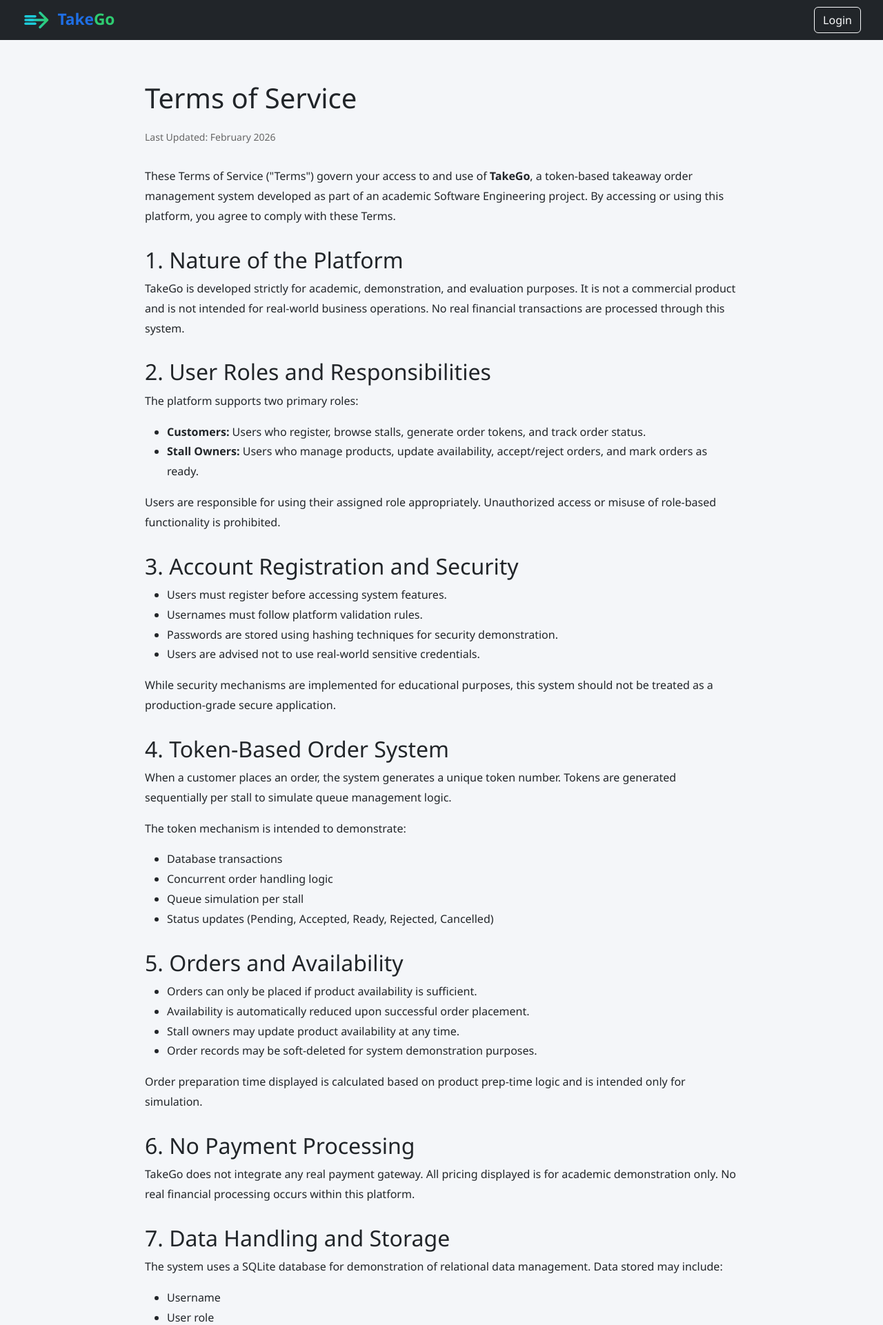
After one commit to rehan0solkar/takego, a Flask app: page /terms in a window 1280 px wide. The commit adds this page. Shown: the top 1921 px of the page at 69% size. Run offline with Flask 3, Linux system fonts and the light colour scheme.

Commit message:
docker + fixes

```diff
--- a/app.py
+++ b/app.py
@@ -47,6 +47,7 @@ def current_user():
         elif "user_id" in user:
             user["user"] = user["user_id"]
     return user
+
 #Eta timer
 def apply_eta_queue(orders):
     now = datetime.now(timezone.utc)
@@ -119,6 +120,18 @@ def get_db():
 def home():
     return render_template("home.html")
 
+@app.route("/privacy")
+def privacy():
+    return render_template("privacy.html")
+
+@app.route("/terms")
+def terms():
+    return render_template("terms.html")
+
+@app.route("/help")
+def support():
+    return render_template("support.html")
+
 @app.context_processor
 def inject_current_user():
     return dict(current_user=current_user)
@@ -129,7 +142,7 @@ def login():
     if request.method == "GET":
         return render_template("login.html")
 
-    username = request.form.get("username")
+    username = request.form["username"].strip().lower()
     password = request.form.get("password")
 
     if not username or not password:
@@ -137,7 +150,7 @@ def login():
 
     db = get_db()
     user = db.execute(
-        "SELECT * FROM users WHERE username=?",
+        "SELECT * FROM users WHERE TRIM(username) = ?",
         (username,)
     ).fetchone()
     db.close()
@@ -182,7 +195,7 @@ def register_owner():
     username = request.form.get("username")
     password = hash_pw(request.form.get("password"))
     stall_name = request.form.get("stall_name")
-    product_name = request.form.get("product_name")
+    product_name = request.form.get("product_name", "").strip()
 
     try:
         price = int(request.form.get("price", 0))
@@ -283,9 +296,6 @@ def register_customer():
 # ================= CUSTOMER =================
 @app.route("/customer")
 def customer():
-    user = current_user()
-    if not user or user["role"] != "customer":
-        return redirect("/login")
     db = get_db()
     stalls = db.execute("""
         SELECT id, stall_name
@@ -297,9 +307,6 @@ def customer():
 # STALL PRODUCTS
 @app.route("/stall/<int:stall_id>")
 def stall_products(stall_id):
-    user = current_user()
-    if not user or user["role"] != "customer":
-        return redirect("/login")
     db = get_db()
     products = db.execute("""
         SELECT id, product_name, price, prep_time, availability, image
@@ -342,12 +349,15 @@ def add_product():
     if not user or user["role"] != "owner":
         return redirect("/login")
 
-    name = request.form.get("product_name")
+    name = request.form.get("product_name", "").strip()
     price = int(request.form.get("price", 0))
     prep = int(request.form.get("prep_time", 0))
     avail = int(request.form.get("availability", 0))
 
     if not name or price <= 0 or prep <= 0 or avail <= 0:
+        return redirect("/owner")
+    if not name:
+        flash("Product name is required.")
         return redirect("/owner")
 
     image_name = None
@@ -384,9 +394,7 @@ def add_product():
 def generate_token():
     user = current_user()
     if not user or user["role"] != "customer":
-        flash("Please login first", "error")
-        return jsonify(success=False)
-
+        return jsonify({"error": "login_required"})
 
     product_id = request.form.get("product_id")
     quantity = int(request.form.get("quantity", 1))
@@ -403,13 +411,11 @@ def generate_token():
 
         if not product:
             db.rollback()
-            flash("Product not found", "error")
-            return jsonify(success=False)
+            return jsonify({"error": "product_not_found"})
 
         if product["availability"] < quantity:
             db.rollback()
-            flash("Not enough quantity available", "error")
-            return jsonify(success=False)
+            return jsonify({"error": "not_enough_quantity"})
 
         token = db.execute("""
             SELECT COALESCE(MAX(token),0)+1
@@ -472,7 +478,7 @@ LEFT JOIN order_items oi ON oi.order_id = o.id
 LEFT JOIN products p ON p.id = oi.product_id
     JOIN stalls s ON o.stall_id = s.id
     WHERE s.owner_id = ?
-    AND o.is_deleted = 0;
+    AND o.is_deleted = 0
     AND o.status IN ('pending','accepted','rejected','ready','cancelled')
 GROUP BY
         o.id
@@ -528,7 +534,7 @@ LEFT JOIN order_items oi ON oi.order_id = o.id
 LEFT JOIN products p ON p.id = oi.product_id
     JOIN stalls s ON o.stall_id = s.id
     WHERE s.owner_id = ?
-    AND o.is_deleted = 0;
+    AND o.is_deleted = 0
     AND o.status IN ('pending','accepted','rejected','ready','cancelled')
 GROUP BY
         o.id
@@ -651,7 +657,6 @@ def order_history():
     LEFT JOIN order_items oi ON oi.order_id = o.id
     LEFT JOIN products p ON p.id = oi.product_id
     WHERE o.customer_id = ?
-    AND o.is_deleted = 1;
     GROUP BY
         o.id
 ORDER BY
@@ -716,10 +721,13 @@ def update_product(pid):
         return render_template("edit_product.html", p=product)
 
     # POST
-    product_name = request.form.get("product_name")
+    product_name = request.form.get("product_name", "").strip()
     price = int(request.form.get("price", 0))
     prep_time = int(request.form.get("prep_time", 0))
     availability = int(request.form.get("availability", 0))
+    if not product_name:
+        flash("Product name is required.")
+        return redirect("/owner")
 
     db.execute("""
         UPDATE products
@@ -860,7 +868,7 @@ def clear_orders():
         FROM stalls s
         WHERE s.owner_id = ?
     )
-    AND status  NOT IN ('pending', 'accepted')
+    AND status NOT IN ('pending', 'accepted')
     AND is_deleted = 0
 """, (user["id"],))
 
--- a/static/css/main.css
+++ b/static/css/main.css
@@ -239,3 +265,30 @@ body {
   text-align: center;
   background: rgb(27, 22, 78);
 }
+
+.legal-container {
+    max-width: 900px;
+    margin: 60px auto;
+    padding: 0 20px;
+    line-height: 1.8;
+}
+
+.legal-container h1 {
+    margin-bottom: 20px;
+}
+
+.legal-container h2 {
+    margin-top: 30px;
+}
+
+.last-updated {
+    font-size: 14px;
+    color: #666;
+    margin-bottom: 30px;
+}
+
+@media (max-width: 768px) {
+    .legal-container {
+        margin: 40px auto;
+    }
+}
--- a/templates/base.html
+++ b/templates/base.html
@@ -2,6 +2,7 @@
 <html lang="en">
 <head>
   <meta charset="UTF-8">
+  <meta name="viewport" content="width=device-width, initial-scale=1.0">
   <title>{% block title %}TakeGo{% endblock %}</title>
   <link href="https://cdn.jsdelivr.net/npm/bootstrap@5.3.2/dist/css/bootstrap.min.css" rel="stylesheet">
   <link rel="stylesheet" href="{{ url_for('static', filename='css/main.css') }}">
--- a/templates/home.html
+++ b/templates/home.html
@@ -2,6 +2,7 @@
 <html lang="en">
 <head>
     <meta charset="UTF-8">
+    <meta name="viewport" content="width=device-width, initial-scale=1.0">
     <title>Home</title>
     <link href="https://cdn.jsdelivr.net/npm/bootstrap@5.3.2/dist/css/bootstrap.min.css" rel="stylesheet">
     <link href="/static/css/main.css" rel="stylesheet">
--- a/templates/layout.html
+++ b/templates/layout.html
@@ -2,8 +2,8 @@
 <html lang="en">
 <head>
     <meta charset="UTF-8">
+    <meta name="viewport" content="width=device-width, initial-scale=1.0">
     <title>{% block title %}Canteen System{% endblock %}</title>
-
     <link rel="stylesheet" href="{{ url_for('static', filename='common.css') }}">
 </head>
 <body>
--- a/templates/login.html
+++ b/templates/login.html
@@ -2,6 +2,7 @@
 <html lang="en">
 <head>
     <meta charset="UTF-8">
+    <meta name="viewport" content="width=device-width, initial-scale=1.0">
     <title>Login | Canteen System</title>
     <link href="https://cdn.jsdelivr.net/npm/bootstrap@5.3.2/dist/css/bootstrap.min.css" rel="stylesheet">
     <link href="/static/css/auth.css" rel="stylesheet">
--- a/templates/owner.html
+++ b/templates/owner.html
@@ -3,7 +3,6 @@
 <head>
     <meta charset="UTF-8">
     <title>Owner Dashboard</title>
-
     <meta name="viewport" content="width=device-width, initial-scale=1">
     <link rel="stylesheet" href="{{ url_for('static', filename='common.css') }}">
 </head>
--- /dev/null
+++ b/templates/terms.html
@@ -0,0 +1,170 @@
+<!DOCTYPE html>
+<html lang="en">
+<head>
+    <meta charset="UTF-8">
+    <meta name="viewport" content="width=device-width, initial-scale=1.0">
+    <title>Terms of Service | TakeGo</title>
+    <link href="https://cdn.jsdelivr.net/npm/bootstrap@5.3.2/dist/css/bootstrap.min.css" rel="stylesheet">
+    <link href="/static/css/main.css" rel="stylesheet">
+</head>
+<body>
+<nav class="navbar navbar-expand-lg navbar-dark bg-dark px-4">
+{% extends "base.html" %}
+{% block content %}
+    <div class="ms-auto">
+        <a href="/login" class="btn btn-outline-light me-2">Login</a>
+    </div>
+</nav>
+
+<section class="legal-container">
+
+    <h1>Terms of Service</h1>
+    <p class="last-updated">Last Updated: February 2026</p>
+
+    <p>
+        These Terms of Service ("Terms") govern your access to and use of
+        <strong>TakeGo</strong>, a token-based takeaway order management system
+        developed as part of an academic Software Engineering project.
+        By accessing or using this platform, you agree to comply with these Terms.
+    </p>
+
+    <h2>1. Nature of the Platform</h2>
+    <p>
+        TakeGo is developed strictly for academic, demonstration, and evaluation purposes.
+        It is not a commercial product and is not intended for real-world business operations.
+        No real financial transactions are processed through this system.
+    </p>
+
+    <h2>2. User Roles and Responsibilities</h2>
+    <p>The platform supports two primary roles:</p>
+    <ul>
+        <li>
+            <strong>Customers:</strong> Users who register, browse stalls,
+            generate order tokens, and track order status.
+        </li>
+        <li>
+            <strong>Stall Owners:</strong> Users who manage products,
+            update availability, accept/reject orders, and mark orders as ready.
+        </li>
+    </ul>
+
+    <p>
+        Users are responsible for using their assigned role appropriately.
+        Unauthorized access or misuse of role-based functionality is prohibited.
+    </p>
+
+    <h2>3. Account Registration and Security</h2>
+    <ul>
+        <li>Users must register before accessing system features.</li>
+        <li>Usernames must follow platform validation rules.</li>
+        <li>Passwords are stored using hashing techniques for security demonstration.</li>
+        <li>Users are advised not to use real-world sensitive credentials.</li>
+    </ul>
+
+    <p>
+        While security mechanisms are implemented for educational purposes,
+        this system should not be treated as a production-grade secure application.
+    </p>
+
+    <h2>4. Token-Based Order System</h2>
+    <p>
+        When a customer places an order, the system generates a unique token number.
+        Tokens are generated sequentially per stall to simulate queue management logic.
+    </p>
+
+    <p>
+        The token mechanism is intended to demonstrate:
+    </p>
+    <ul>
+        <li>Database transactions</li>
+        <li>Concurrent order handling logic</li>
+        <li>Queue simulation per stall</li>
+        <li>Status updates (Pending, Accepted, Ready, Rejected, Cancelled)</li>
+    </ul>
+
+    <h2>5. Orders and Availability</h2>
+    <ul>
+        <li>Orders can only be placed if product availability is sufficient.</li>
+        <li>Availability is automatically reduced upon successful order placement.</li>
+        <li>Stall owners may update product availability at any time.</li>
+        <li>Order records may be soft-deleted for system demonstration purposes.</li>
+    </ul>
+
+    <p>
+        Order preparation time displayed is calculated based on product prep-time logic
+        and is intended only for simulation.
+    </p>
+
+    <h2>6. No Payment Processing</h2>
+    <p>
+        TakeGo does not integrate any real payment gateway.
+        All pricing displayed is for academic demonstration only.
+        No real financial processing occurs within this platform.
+    </p>
+
+    <h2>7. Data Handling and Storage</h2>
+    <p>
+        The system uses a SQLite database for demonstration of relational data management.
+        Data stored may include:
+    </p>
+    <ul>
+        <li>Username</li>
+        <li>User role</li>
+        <li>Product information</li>
+        <li>Order records</li>
+        <li>Generated tokens</li>
+    </ul>
+
+    <p>
+        Data may be reset, modified, or cleared at any time during development,
+        testing, or academic evaluation.
+    </p>
+
+    <h2>8. System Availability</h2>
+    <p>
+        As this is an academic project, uptime and availability are not guaranteed.
+        The system may be temporarily unavailable during development, debugging,
+        deployment, or testing phases.
+    </p>
+
+    <h2>9. Limitations of Liability</h2>
+    <p>
+        The developers of TakeGo are not liable for:
+    </p>
+    <ul>
+        <li>Data loss</li>
+        <li>System interruptions</li>
+        <li>Incorrect token generation during testing</li>
+        <li>Misuse of the platform</li>
+    </ul>
+
+    <p>
+        Use of this platform is entirely at the user's discretion for academic demonstration purposes.
+    </p>
+
+    <h2>10. Modifications to the System</h2>
+    <p>
+        The system architecture, database structure, or features may be modified
+        at any time as part of development or academic evaluation requirements.
+    </p>
+
+    <h2>11. Termination of Access</h2>
+    <p>
+        Access to the platform may be restricted or terminated if misuse,
+        role abuse, or system manipulation is detected.
+    </p>
+
+    <h2>12. Contact for Academic Queries</h2>
+    <p>
+        For academic questions, evaluation clarification, or project-related discussion:
+        <br><br>
+        <strong>Rehan Solkar</strong><br>
+        Email: rhnslkr@gmail.com<br>
+        Software Engineering Project – TakeGo
+    </p>
+
+</section>
+
+{% endblock %}
+</body>
+</html>
```
Also changed, not shown: other parts of static/css/main.css (+31 -5 lines), static/common.css (+69 -28 lines), templates/privacy.html (added, +149 -0 lines), templates/register_customer.html (+4 -3 lines), templates/register_owner.html (+4 -3 lines), templates/support.html (added, +169 -0 lines), database.db.
